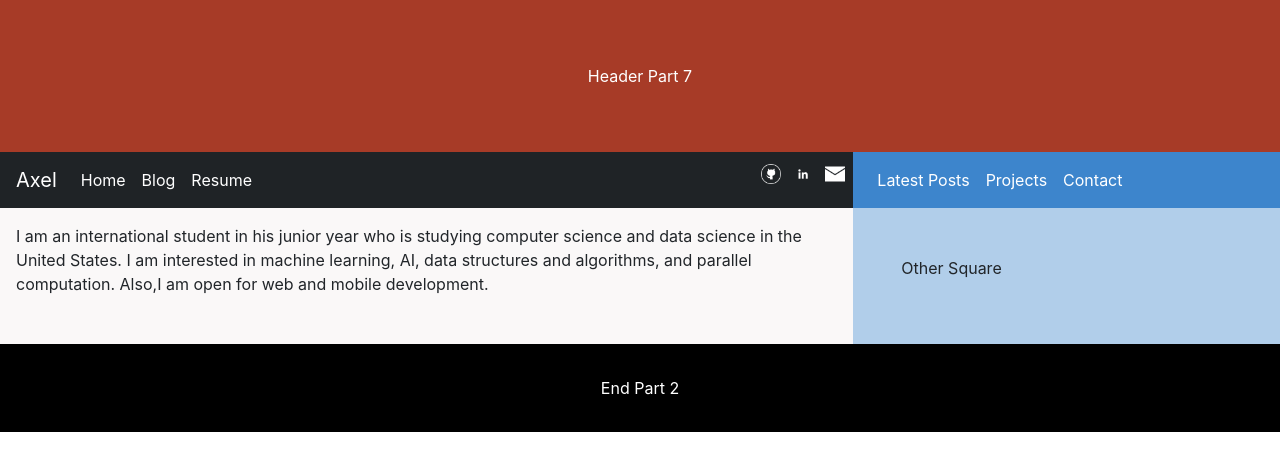
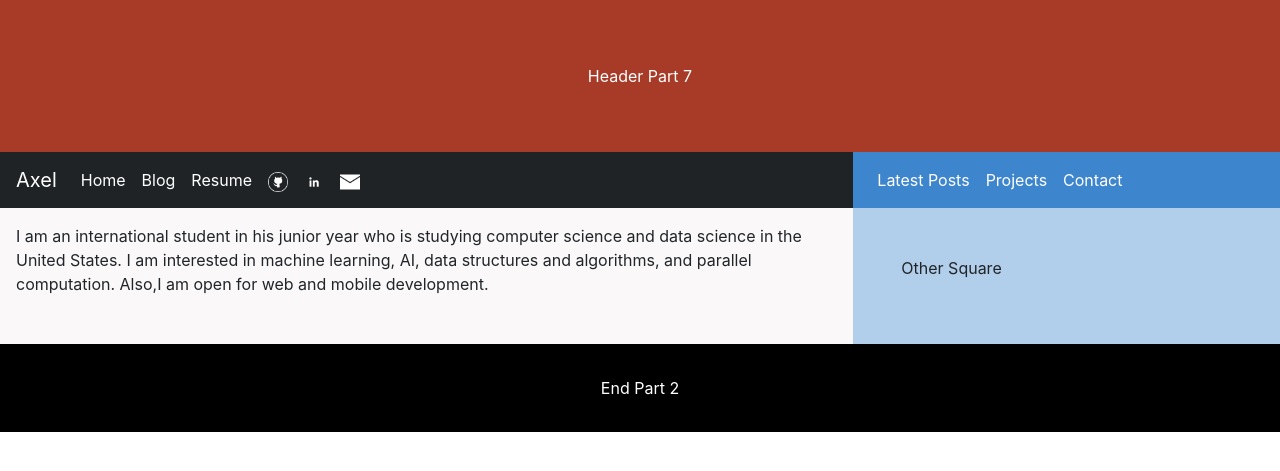
Before and after one commit to axeljeremy7/axeljeremy7.github.io, a Jekyll site: the page built from index.html, in a window 1280 px wide. Shown: the top 471 px of the page. Built offline with Jekyll 4.4.1, drawn with Linux system fonts in a browser that asks for light colours; nearby versions of some CDN libraries.

Commit message:
change for mobile

```diff
--- a/_layouts/default.html
+++ b/_layouts/default.html
@@ -59,15 +59,18 @@
 								  <li role="separator" class="divider"></li>
 								<li><a class="dropdown-item" href="#">Something else here</a></li>
 		          </ul>
+							topright3
+							topright2
+							topright1
 		        </li>
 						-->
-				 <li class="nav-item topright1">
+				 <li class="nav-item ">
 					 <a class="nav-link" href="https://github.com/axeljeremy7"><img src="{{ "/images/github-64.png" | prepend: site.baseurl | prepend: site.url }}" width="20" height="20" alt="github"></a></a>
 				 </li>
-				 <li class="nav-item topright2">
+				 <li class="nav-item ">
 					 <a class="nav-link" href="https://www.linkedin.com/in/axel-solano/"><img src="{{ "/images/white-linkedin-64.png" | prepend: site.baseurl | prepend: site.url }}" width="20" height="20" alt="linkedin"></a>
 				 </li>
-         <li class="nav-item topright3">
+         <li class="nav-item ">
 					 <a class="nav-link" href="mailto:axel.7@outlook.com"><img src="{{ "/images/mail-64.png" | prepend: site.baseurl | prepend: site.url }}" width="20" height="20" alt="mail"></a>
 				 </li>
 
```
